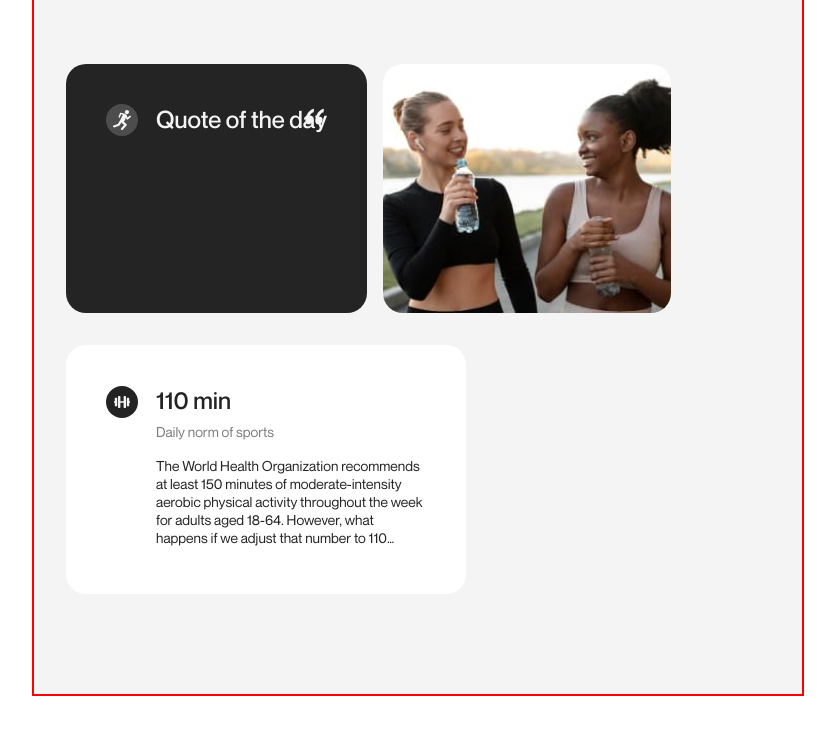
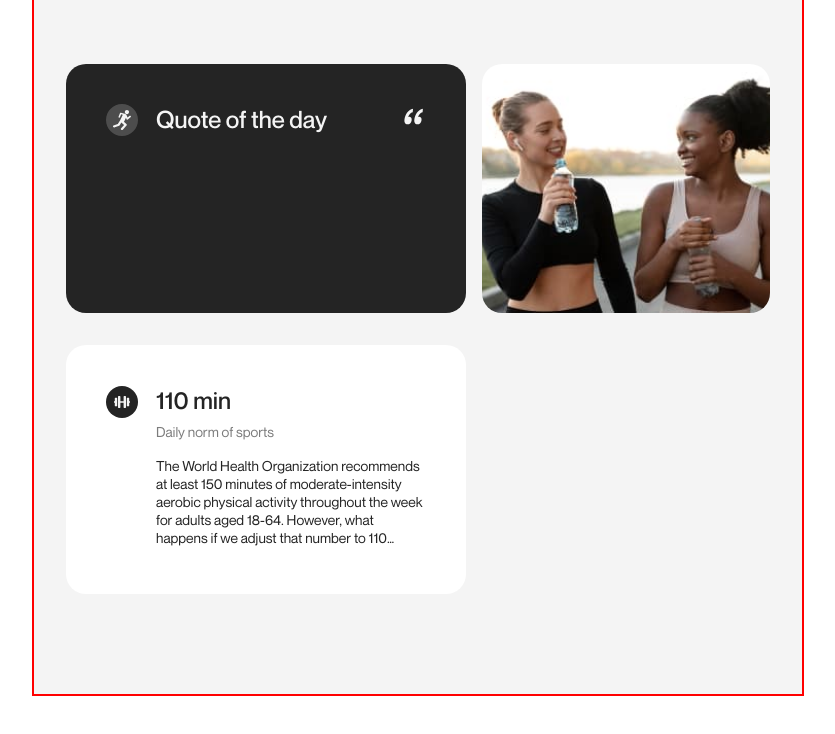
Before and after one commit to artem-yaremchuk/your-energy-js, a plain HTML site: page index.html in a window 1280 px wide. Shown: the whole page, without its empty margins (222-1057 px from the left). Drawn offline with nearby package versions, Linux system fonts and the light colour scheme; no server answers.

Commit message:
update#2

```diff
--- a/styles.css
+++ b/styles.css
@@ -196,7 +196,7 @@ img {
     }
 
     .quote {
-        max-width: 400px;
+        width: 400px;
         padding: 40px 40px 40px 90px;
         margin-bottom: unset;
         height: 249px;
```
